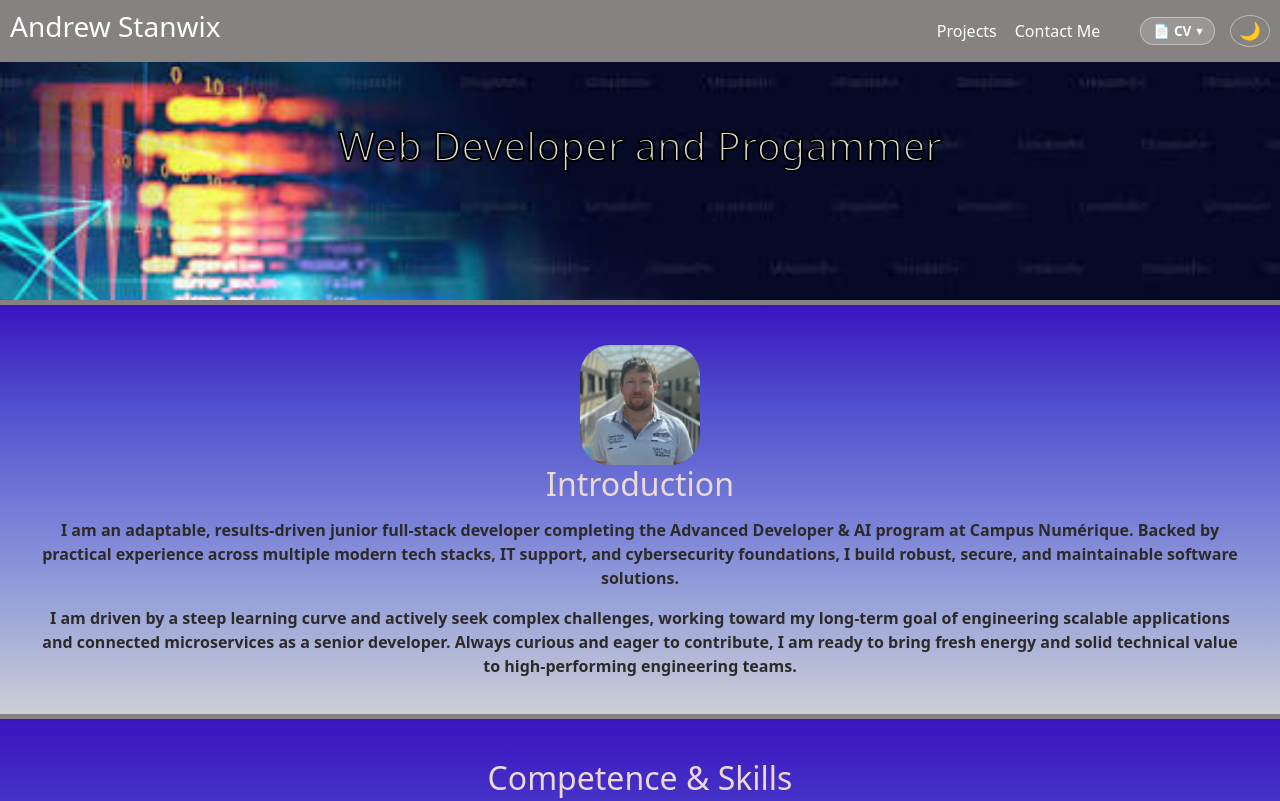
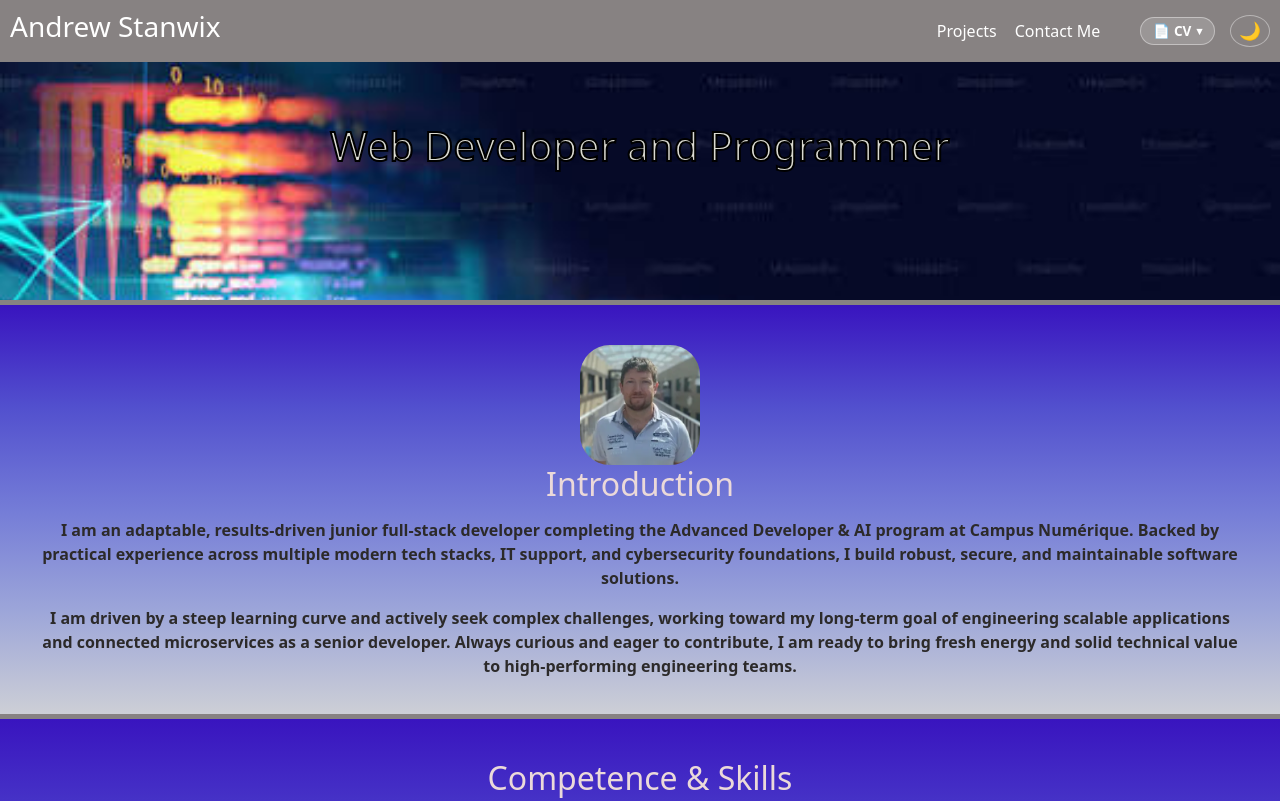
Before and after one commit to Stanwix85/project_profile_17_06, a plain HTML site: page index.html in a window 1280 px wide. Shown: the top 801 px of the page. Drawn offline with nearby package versions, Linux system fonts and the light colour scheme.

Commit message:
spelling error

```diff
--- a/index.html
+++ b/index.html
@@ -16,7 +16,7 @@
 <body>
     <header id="site-header"></header>
     <div id="banner" style="margin: 0;">
-        <h1>Web Developer and Progammer</h1>
+        <h1>Web Developer and Programmer</h1>
 
     </div>
 
```
